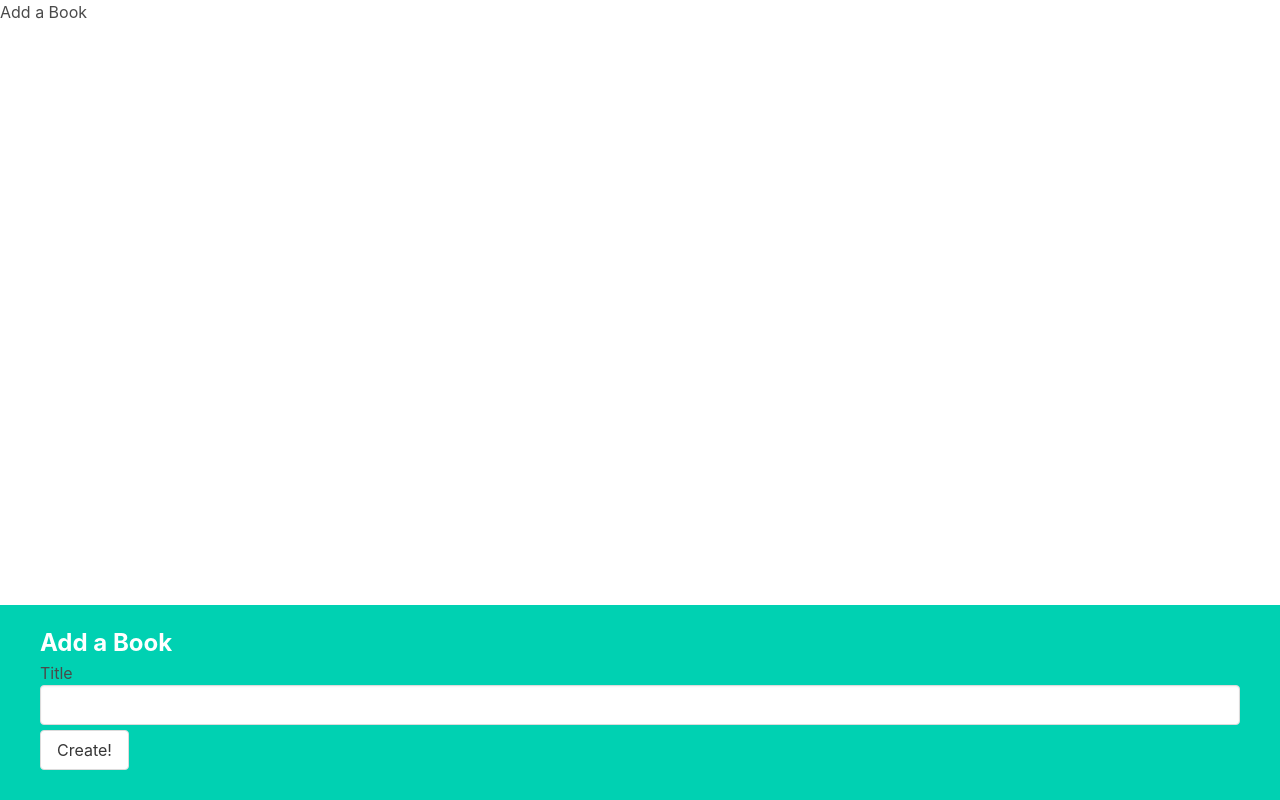
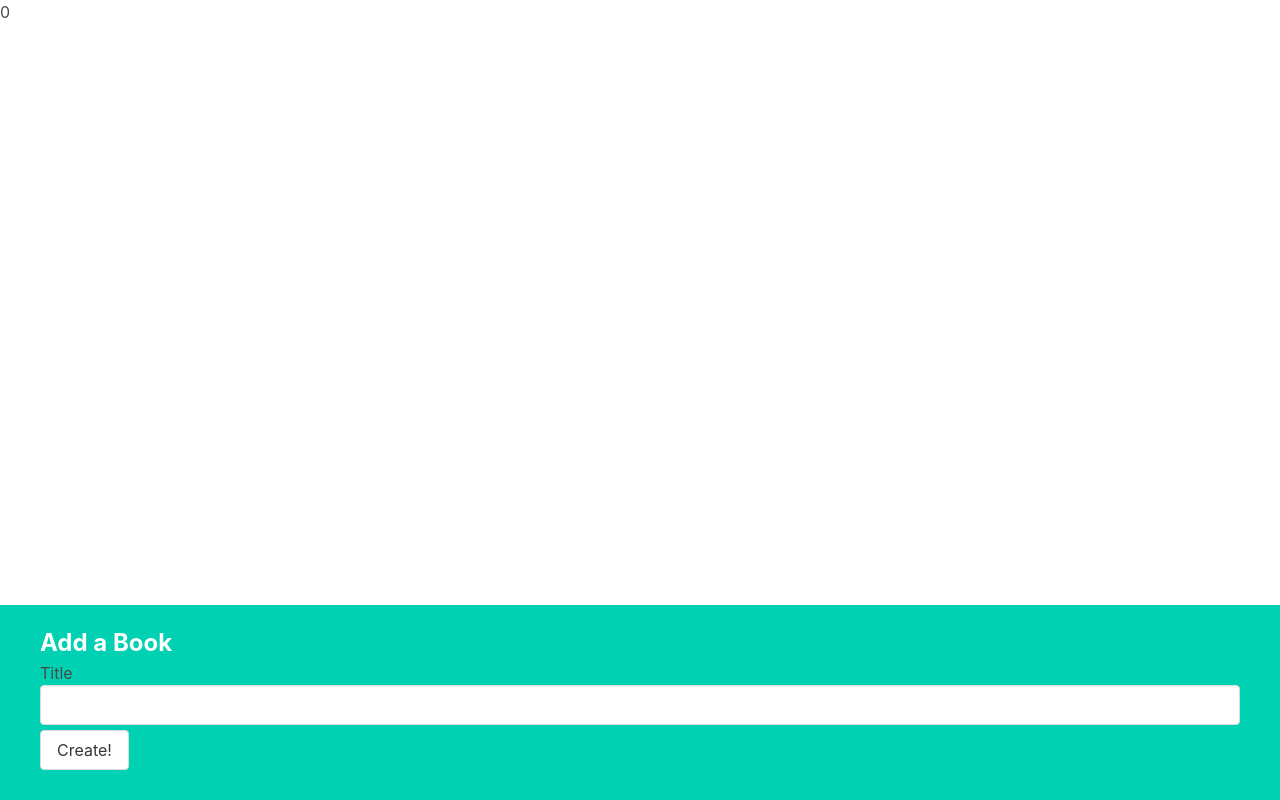
Before and after one commit to Zeyadelgh/ModernReactWithRedux, a React (Create React App) app in the folder books/: page / in a window 1280 px wide. Built offline with nearby package versions, Linux system fonts and the light colour scheme; the HTML template or start-up script is replaced by a standard one.

Commit message:
started on app.tsx

```diff
--- a/books/src/App.tsx
+++ b/books/src/App.tsx
@@ -1,17 +1,21 @@
 import { useState } from 'react';
 import BookCreate from './components/BookCreate';
+
+interface IBooks {
+  id: number;
+  title: string;
+}
 export default function App() {
-  const [books, setBooks] = useState([]);
+  const [books, setBooks] = useState<IBooks[]>([]);
 
   const createBook = (title: string) => {
-    console.log('Need to add book with: ', title);
+    const updatedBooks = [...books, { id: 123, title }];
+    setBooks(updatedBooks);
   };
   return (
     <div>
-      <form>
-        <label>Add a Book</label>
-        <BookCreate onCreate={createBook} />
-      </form>
+      {books.length}
+      <BookCreate onCreate={createBook} />
     </div>
   );
 }
```
